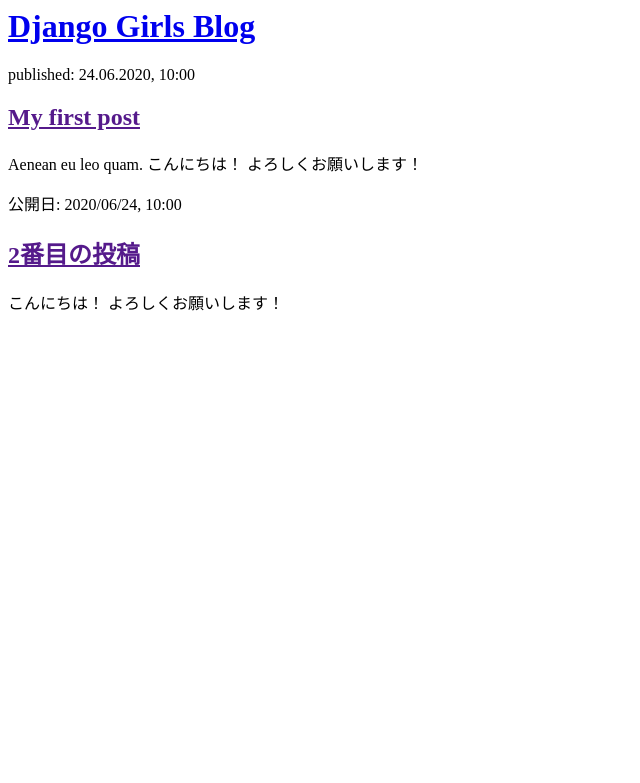
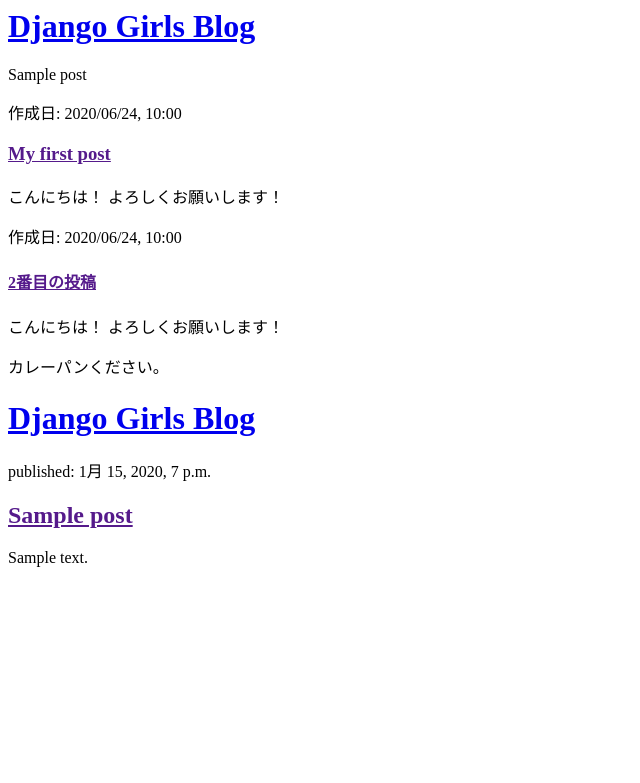
Before and after one commit to naoki34/my-first-blog, a Django app: page / in a window 1280 px wide. Shown: the top 783 px of the page, without its empty margins (0-640 px from the left). Run offline with Django 3.2, Linux system fonts and the light colour scheme; tables that the repository leaves empty hold one stand-in row (values such as "Sample post").

Commit message:
Modified templates to display posts from database.

```diff
--- a/blog/templates/blog/post_list.html
+++ b/blog/templates/blog/post_list.html
@@ -7,16 +7,34 @@
             <h1><a href="/">Django Girls Blog</a></h1>
         </div>
 
+            {% for post in posts %}
+                {{post}}
+            {% endfor %}
+
         <div>
-            <p>published: 24.06.2020, 10:00</p>
-            <h2><a href="">My first post</a></h2>
-            <p>Aenean eu leo quam. こんにちは！ よろしくお願いします！ </p>
+            <p>作成日: 2020/06/24, 10:00</p>
+            <h3><a href="">My first post</a></h3>
+            <p> こんにちは！ よろしくお願いします！ </p>
         </div>
 
         <div>
-            <p>公開日: 2020/06/24, 10:00</p>
-            <h2><a href="">2番目の投稿</a></h2>
+            <p>作成日: 2020/06/24, 10:00</p>
+            <h4><a href="">2番目の投稿</a></h4>
             <p> こんにちは！ よろしくお願いします！ </p>
+            <p> カレーパンください。 </p>
         </div>
+
+        <div>
+            <h1><a href="/">Django Girls Blog</a></h1>
+        </div>
+
+        {% for post in posts %}
+            <div>
+                <p>published: {{ post.published_date }}</p>
+                <h2><a href="">{{ post.title }}</a></h2>
+                <p>{{ post.text|linebreaksbr }}</p>
+            </div>
+        {% endfor %}
+
     </body>
 </html>
--- a/blog/views.py
+++ b/blog/views.py
@@ -1,6 +1,9 @@
 from django.shortcuts import render
+from django.utils import timezone
+from .models import Post
 
 # Create your views here.
 
 def post_list(request):
-    return render(request, 'blog/post_list.html',{})
+    posts = Post.objects.filter(published_date__lte=timezone.now()).order_by('published_date')
+    return render(request, 'blog/post_list.html',{'posts':posts})
```
